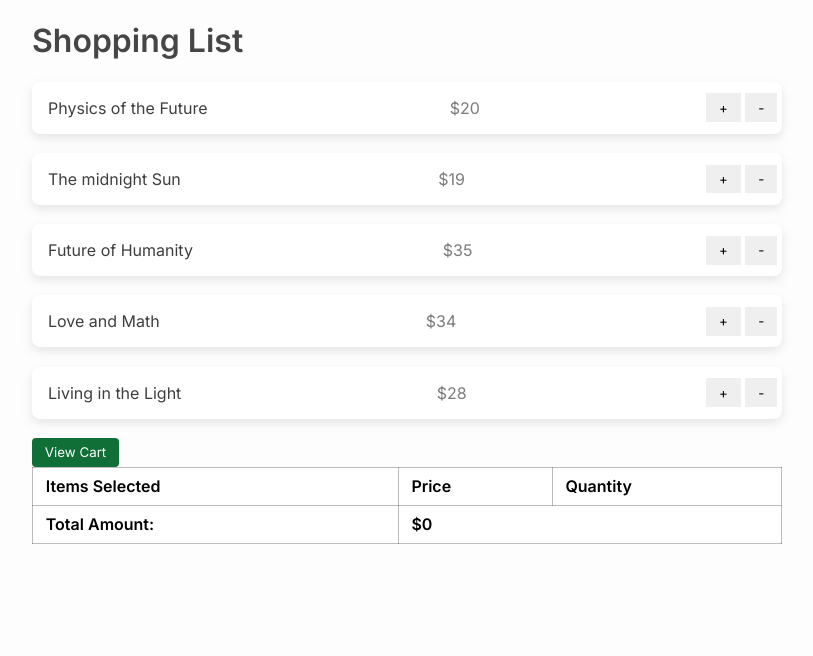
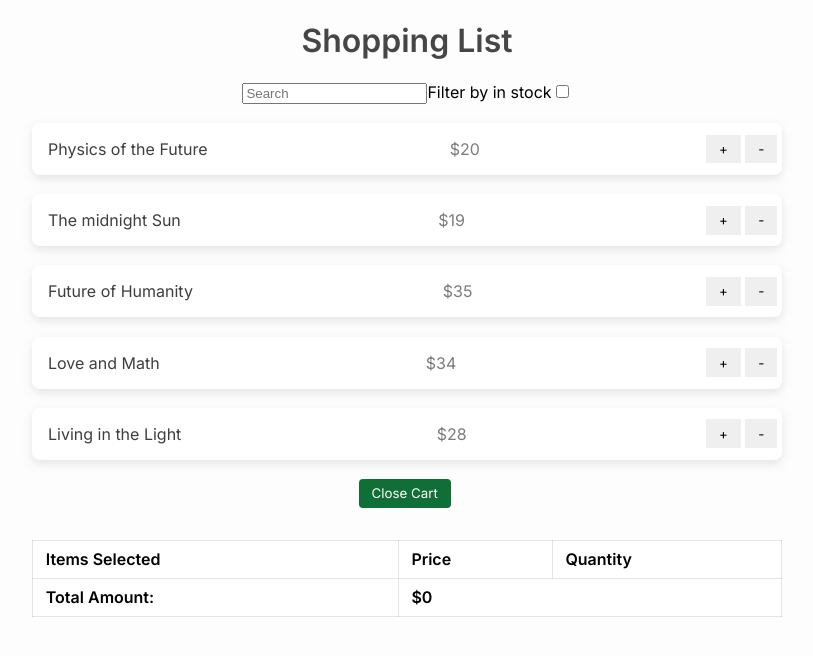
Before and after one commit to diabeney/booking-list, a React app: page / in a window 1280 px wide. Both pictures are taken after a click on the button "View Cart". Shown: the whole page, without its empty margins (233-1046 px from the left). Built offline with nearby package versions, Linux system fonts and the light colour scheme.

Commit message:
Added search and chekbox

```diff
--- a/src/App.css
+++ b/src/App.css
@@ -1,10 +1,12 @@
 h1 {
   color: rgb(70, 70, 70);
+
 }
 .hero-section {
  height: fit-content;
  max-width: min(750px,80%);
  margin-inline: auto;
+ text-align: center;
 }
 
 .list-items {
@@ -68,7 +70,7 @@ box-shadow: 0px 4px 10px rgba(184, 184, 184, 0.341);
 }
 
 table,td,th{
-  border: 1px solid rgba(53, 53, 53, 0.33);
+  border: 1px solid rgba(53, 53, 53, 0.13);
   border-collapse: collapse;
 }
 
--- a/src/Components/Bookings.js
+++ b/src/Components/Bookings.js
@@ -12,10 +12,21 @@ const STOCK = {
   ]
 }
 
+function filterer(e) {
+  e.preventDefault();
+ alert('this is not logged')
+
+}
+
 function Bookings() {
   return (
     <div className='hero-section'>
       <h1>Shopping List</h1>
+      <form onSubmit={e => filterer(e)} >
+        <input type="search" placeholder='Search' />
+        <label htmlFor="checkbox">Filter by in stock</label>
+        <input type="checkbox" />
+      </form>
       <BookingLists props={STOCK.products} />
    </div>
  )
--- a/src/Components/booking-lists.js
+++ b/src/Components/booking-lists.js
@@ -40,8 +40,8 @@ function BookingLists({ props }) {
                       </div>
             })
             }
-            <button className='btn view-cart' onClick={()=>{toggleCart()}}>View Cart</button>
-            <div style={{display: cart ? "none" :  "block"}}>
+            <button className='btn view-cart' onClick={() => { toggleCart() }}>{ cart ? 'View Cart': 'Close Cart'}</button>
+            <div style={{display: cart ? "none" :  "block",marginTop: '2rem'}}>
                 <Booked props={booked} />
             </div>
     </>
--- a/src/index.css
+++ b/src/index.css
@@ -8,6 +8,7 @@ body {
   -webkit-font-smoothing: antialiased;
   -moz-osx-font-smoothing: grayscale;
   background-color: rgb(253, 253, 253);
+  overflow-x: hidden;
 }
 
 code {
```
